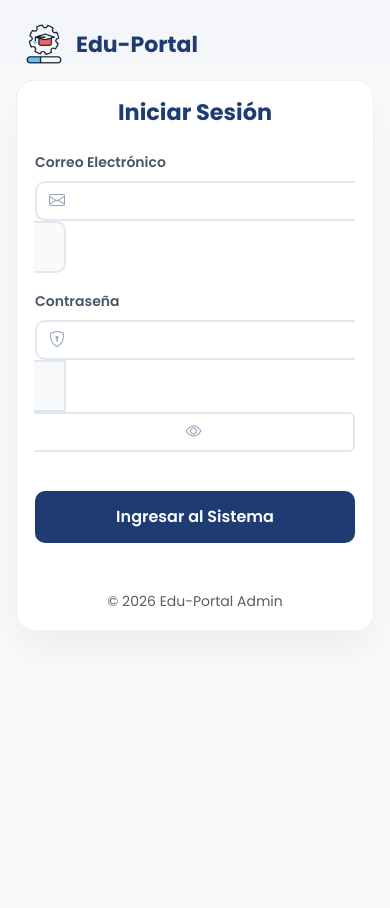
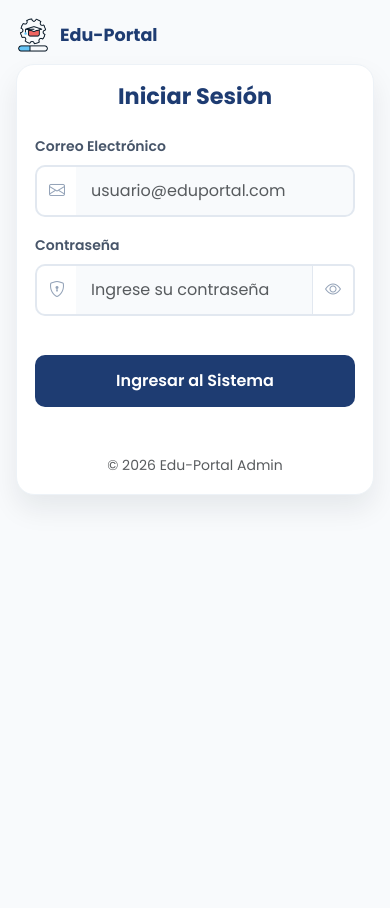
Before and after one commit to Gxacm/EduPortal, a Flask app: page /login in a window 390 px wide. After the commit the page ends 504 px from the top, so only its background shows below. Run offline with Flask 3, Linux system fonts and the light colour scheme; data that the repository does not hold is empty.

Commit message:
Correcion inicio de sesion

```diff
--- a/templates/login.html
+++ b/templates/login.html
@@ -142,13 +142,71 @@
             .left-panel { display: none; }
             .corner-logo span { color: #1e3c72; text-shadow: none; }
             .corner-logo { position: static; padding: 24px 24px 0; }
-            .right-panel { min-height: 100dvh; align-items: flex-start; padding-top: 20px; }
+            .right-panel { min-height: 100dvh; align-items: flex-start; justify-content: flex-start; padding-top: 20px; }
         }
 
         @media (max-width: 576px) {
-            .right-panel { padding: 16px; }
-            .login-card { padding: 24px; border-radius: 18px; }
+            .corner-logo {
+                padding: 18px 16px 0;
+            }
+
+            .corner-logo img {
+                width: 34px;
+                margin-right: 10px;
+            }
+
+            .corner-logo span {
+                font-size: 1.1rem;
+            }
+
+            .right-panel {
+                width: 100%;
+                padding: 16px;
+            }
+
+            .login-card {
+                width: 100%;
+                max-width: 100%;
+                padding: 24px;
+                border-radius: 18px;
+                margin: 0 auto;
+            }
+
             .login-title { font-size: 1.4rem; margin-bottom: 24px; }
+
+            .login-card .input-group {
+                display: flex;
+                flex-direction: row;
+                flex-wrap: nowrap;
+                align-items: stretch;
+            }
+
+            .login-card .input-group-text,
+            .login-card .btn-outline-secondary {
+                flex: 0 0 auto;
+                height: auto;
+            }
+
+            .login-card .form-control {
+                min-width: 0;
+                width: 100%;
+            }
+        }
+
+        @media (max-width: 576px) and (orientation: portrait) {
+            body {
+                background: #f8fafc;
+            }
+
+            .right-panel {
+                min-height: auto;
+                padding-top: 12px;
+                padding-bottom: 20px;
+            }
+
+            .login-card {
+                box-shadow: 0 14px 28px rgba(15, 23, 42, 0.08);
+            }
         }
     </style>
 </head>
```
